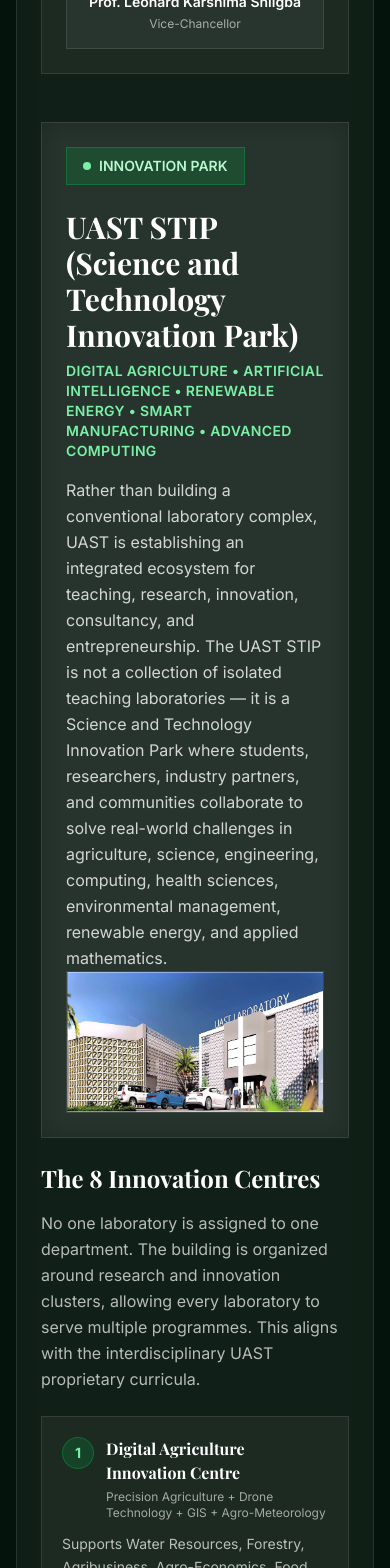
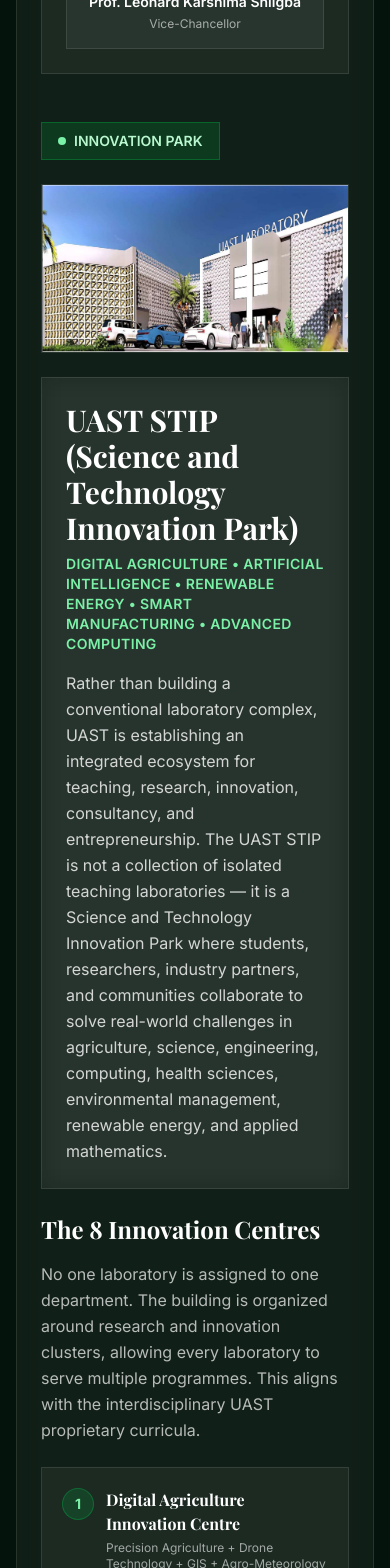
Before and after one commit to SoldierofGod-8/Uni-Website, a Next.js app in the folder uast-university-website/: page /Uni-Website/about in a window 390 px wide. Shown: the part 4480-6048 px from the top of the page. Built offline with nearby package versions, Linux system fonts and the light colour scheme.

Commit message:
Fix STIP hero image placement: move out of card, sit under INNOVATION PARK badge on both About and Home pages

```diff
--- a/uast-university-website/src/app/about/page.tsx
+++ b/uast-university-website/src/app/about/page.tsx
@@ -146,15 +146,24 @@
         {/* ── UAST STIP ── */}
         <div id="stip" className="mt-12 scroll-mt-24">
 
+          {/* Badge */}
+          <div className="inline-flex items-center gap-2 rounded-[10px] bg-green-600/20 border border-green-500/30 px-4 py-2">
+            <span className="inline-block h-2 w-2 rounded-full bg-green-300" />
+            <span className="text-green-200 font-semibold text-sm">INNOVATION PARK</span>
+          </div>
+
+          {/* Hero Image — directly under badge */}
+          <div className="mt-6 rounded-[10px] border border-white/10 overflow-hidden">
+            <img
+              src="/Uni-Website/labs-hero.png"
+              alt="UAST Science and Technology Innovation Park"
+              className="w-full h-auto object-cover"
+            />
+          </div>
 
           {/* Section Header */}
-          <div className="mt-8 rounded-[10px] border border-white/10 bg-white/5 backdrop-blur-md p-6 md:p-8">
-            <div className="inline-flex items-center gap-2 rounded-[10px] bg-green-600/20 border border-green-500/30 px-4 py-2">
-              <span className="inline-block h-2 w-2 rounded-full bg-green-300" />
-              <span className="text-green-200 font-semibold text-sm">INNOVATION PARK</span>
-            </div>
-
-            <h2 className="mt-6 text-3xl md:text-4xl font-bold text-white">
+          <div className="mt-6 rounded-[10px] border border-white/10 bg-white/5 backdrop-blur-md p-6 md:p-8">
+            <h2 className="text-3xl md:text-4xl font-bold text-white">
               UAST STIP (Science and Technology Innovation Park)
             </h2>
 
@@ -171,15 +180,8 @@
               challenges in agriculture, science, engineering, computing, health sciences,
               environmental management, renewable energy, and applied mathematics.
             </p>
-           {/* Hero Image */}
-          <div className="rounded-[10px] border border-white/10 overflow-hidden">
-            <img
-              src="/Uni-Website/labs-hero.png"
-              alt="UAST Science and Technology Innovation Park"
-              className="w-full h-auto object-cover"
-            />
           </div>
-          </div>
+
           {/* The 8 Innovation Centres */}
           <div className="mt-6">
             <h3 className="text-2xl font-bold text-white mb-4">The 8 Innovation Centres</h3>
@@ -380,7 +382,7 @@
                     className="w-full h-auto object-cover"
                   />
                   <div className="p-4 text-center">
-                    <p className="text-white/60 text-xs">UAST Campus Solar Farm — a living laboratory</p>
+                    <p className="text-white/60 text-xs">UAST Campus Solar Farm</p>
                   </div>
                 </div>
               </div>
--- a/uast-university-website/src/app/page.tsx
+++ b/uast-university-website/src/app/page.tsx
@@ -201,15 +201,24 @@
                 {/* ── UAST STIP ── */}
         <div id="stip" className="mt-12 scroll-mt-24">
 
+          {/* Badge */}
+          <div className="inline-flex items-center gap-2 rounded-[10px] bg-green-600/20 border border-green-500/30 px-4 py-2">
+            <span className="inline-block h-2 w-2 rounded-full bg-green-300" />
+            <span className="text-green-200 font-semibold text-sm">INNOVATION PARK</span>
+          </div>
+
+          {/* Hero Image — directly under badge */}
+          <div className="mt-6 rounded-[10px] border border-white/10 overflow-hidden">
+            <img
+              src="/Uni-Website/labs-hero.png"
+              alt="UAST Science and Technology Innovation Park"
+              className="w-full h-auto object-cover"
+            />
+          </div>
 
           {/* Section Header */}
-          <div className="mt-8 rounded-[10px] border border-white/10 bg-white/5 backdrop-blur-md p-6 md:p-8">
-            <div className="inline-flex items-center gap-2 rounded-[10px] bg-green-600/20 border border-green-500/30 px-4 py-2">
-              <span className="inline-block h-2 w-2 rounded-full bg-green-300" />
-              <span className="text-green-200 font-semibold text-sm">INNOVATION PARK</span>
-            </div>
-
-            <h2 className="mt-6 text-3xl md:text-4xl font-bold text-white">
+          <div className="mt-6 rounded-[10px] border border-white/10 bg-white/5 backdrop-blur-md p-6 md:p-8">
+            <h2 className="text-3xl md:text-4xl font-bold text-white">
               UAST STIP (Science and Technology Innovation Park)
             </h2>
 
@@ -226,14 +235,6 @@
               challenges in agriculture, science, engineering, computing, health sciences,
               environmental management, renewable energy, and applied mathematics.
             </p>
-           {/* Hero Image */}
-          <div className="rounded-[10px] border border-white/10 overflow-hidden">
-            <img
-              src="/Uni-Website/labs-hero.png"
-              alt="UAST Science and Technology Innovation Park"
-              className="w-full h-auto object-cover"
-            />
-          </div>
           </div>
           {/* The 8 Innovation Centres */}
           <div className="mt-6">
@@ -435,7 +436,7 @@
                     className="w-full h-auto object-cover"
                   />
                   <div className="p-4 text-center">
-                    <p className="text-white/60 text-xs">UAST Campus Solar Farm — a living laboratory</p>
+                    <p className="text-white/60 text-xs">UAST Campus Solar Farm </p>
                   </div>
                 </div>
               </div>
```
